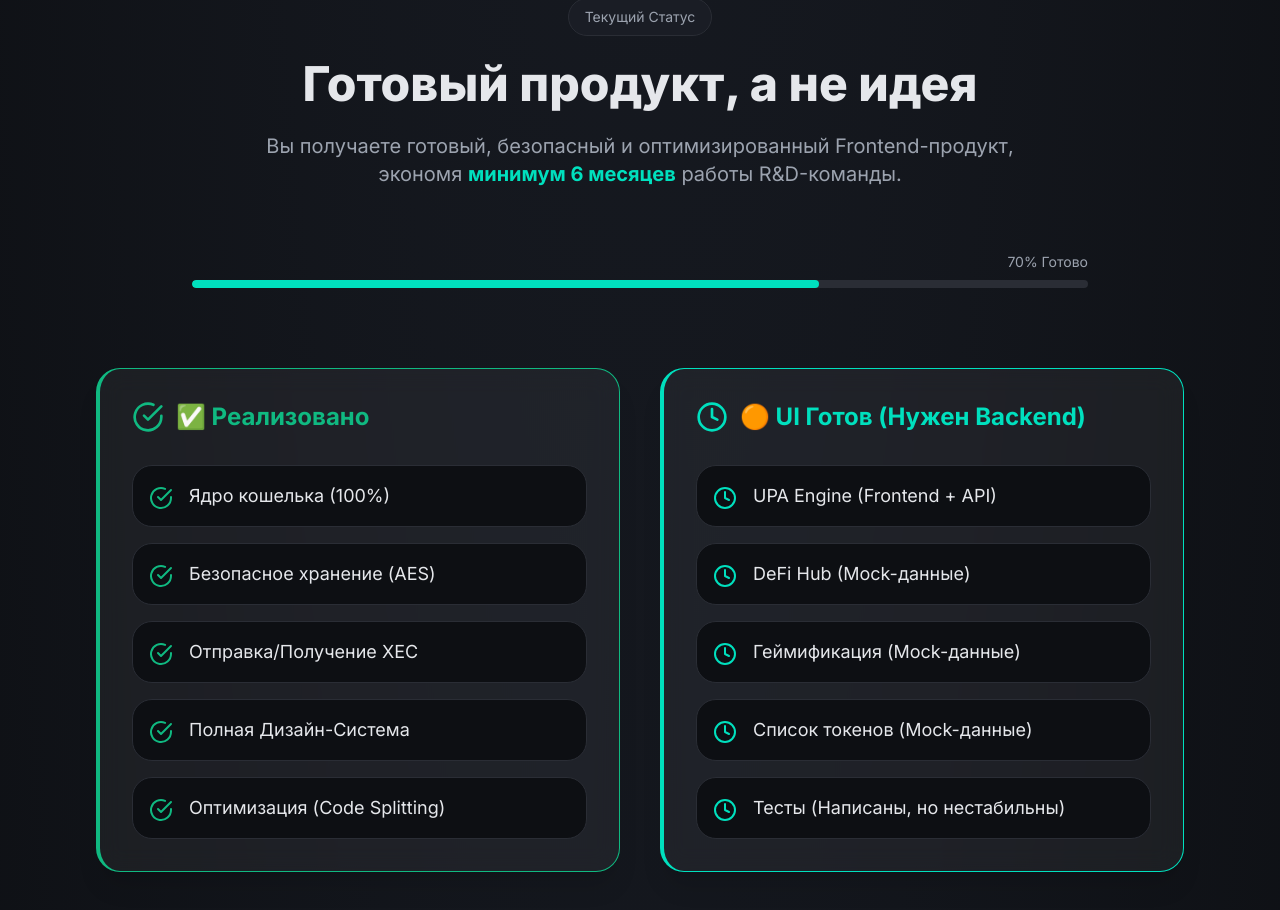
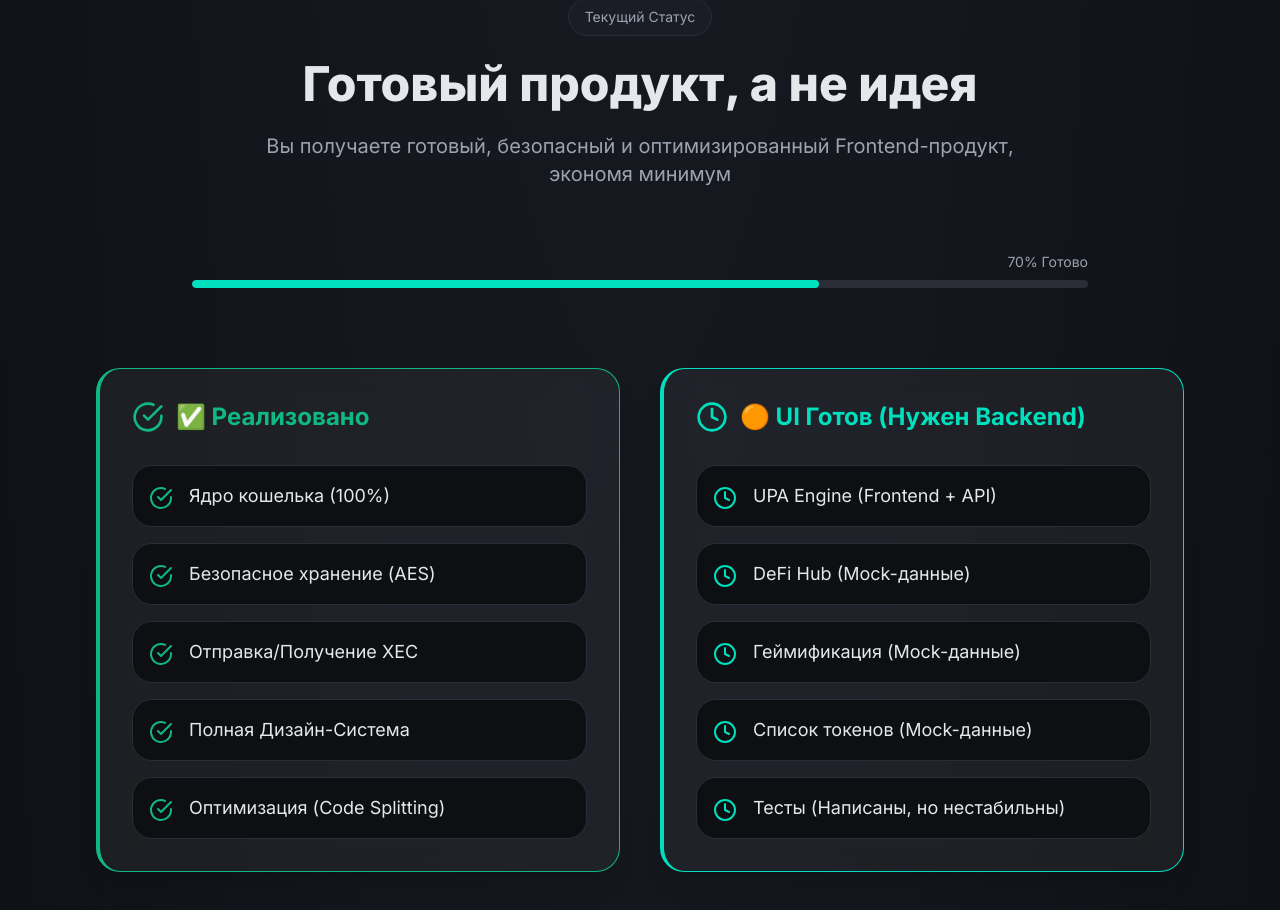
Before and after one commit to Sskutushev/Presentation-site-landing, a React (Vite) app: page / in a window 1280 px wide. Shown: the part 4880-5790 px from the top of the page. Built offline with nearby package versions, Linux system fonts and the light colour scheme.

Commit message:
fix: make '6 months' text highlighted in status section for both languages

```diff
--- a/src/components/sections/6_StatusSection.tsx
+++ b/src/components/sections/6_StatusSection.tsx
@@ -35,11 +35,8 @@ export const StatusSection = () => {
         <SectionHeader
           badgeText={t('status.badge')}
           title={t('status.title')}
-          description={t(
-            'status.description',
-            'Вы получаете готовый, безопасный и оптимизированный Frontend-продукт, экономя '
-          )}
-          descriptionHighlight={t('status.description_highlight', 'минимум 6 месяцев')}
+          description={t('status.description')}
+          descriptionHighlight={t('status.description_highlight', '6 месяцев')}
         />
 
         {/* Progress Bar */}
--- a/src/locales/en/translation.json
+++ b/src/locales/en/translation.json
@@ -127,7 +127,8 @@
   "status": {
     "badge": "Current Status",
     "title": "Ready product, not just an idea",
-    "description": "You get a ready, secure and optimized Frontend product, saving at least 6 months of R&D team work.",
+    "description": "You get a ready, secure and optimized Frontend product, saving at least ",
+    "description_highlight": "6 months",
     "done_title": "✅ Implemented",
     "ui_ready_title": "🟠 UI Ready (Backend Required)",
     "done_items": [
--- a/src/locales/ru/translation.json
+++ b/src/locales/ru/translation.json
@@ -127,7 +127,8 @@
   "status": {
     "badge": "Текущий Статус",
     "title": "Готовый продукт, а не идея",
-    "description": "Вы получаете готовый, безопасный и оптимизированный Frontend-продукт, экономя минимум 6 месяцев работы R&D-команды.",
+    "description": "Вы получаете готовый, безопасный и оптимизированный Frontend-продукт, экономя минимум ",
+    "description_highlight": "6 месяцев",
     "done_title": "✅ Реализовано",
     "ui_ready_title": "🟠 UI Готов (Нужен Backend)",
     "done_items": [
```
